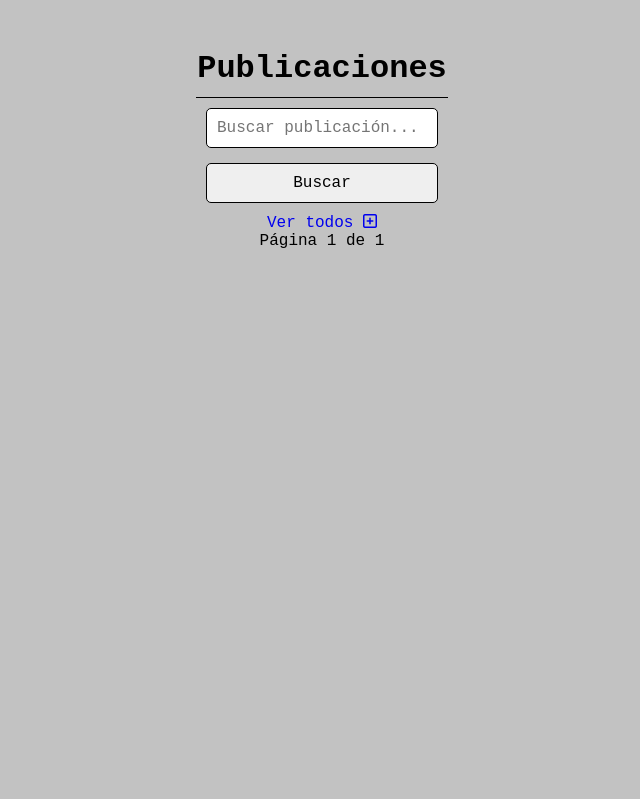
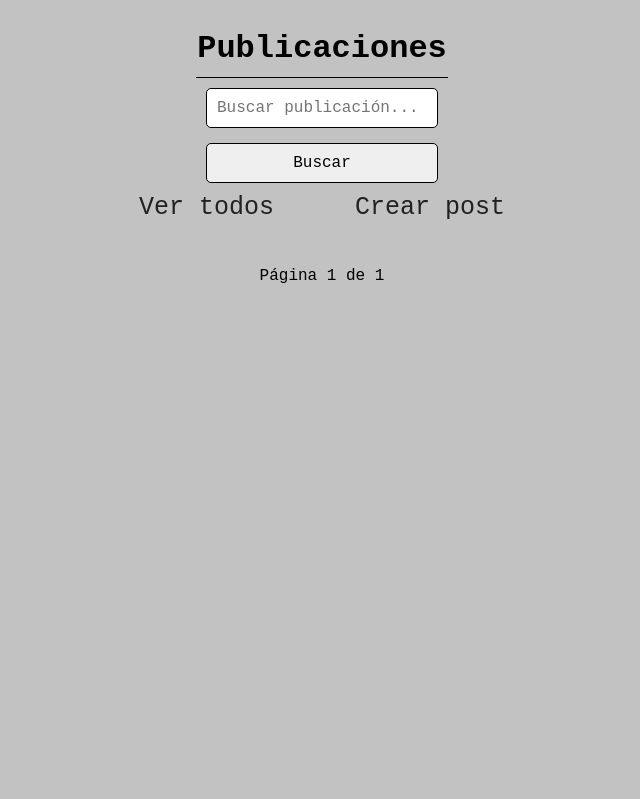
Before and after one commit to Naiitiry/django-blog, a Django app: page /post/ in a window 1280 px wide. Shown: the part 75-874 px from the top of the page, without its empty margins (318-958 px from the left). Run offline with Django 5.2, Linux system fonts and the light colour scheme; the visitor is signed in with stand-in values (Sample User, id 1); data that the repository does not hold is empty; some libraries are stand-ins or nearby versions.

Commit message:
updates for likes-unlikes

```diff
--- a/blog/post/urls.py
+++ b/blog/post/urls.py
@@ -10,6 +10,6 @@ urlpatterns = [
     path('view/<int:id>/add_comment/',views.add_comment,name='add_comment'),
     path('edit_comment/<int:id>/',views.edit_comment,name='edit_comment'),
     path('delete_coment/<int:id>/',views.delete_comment,name='delete_comment'),
-    path('view/<int:id>/like/<int:value>/',views.like_post,name='like_post'),
+    path('view/<int:id>/post_like/',views.post_like,name='post_like'),
 
 ]
--- a/blog/post/views.py
+++ b/blog/post/views.py
@@ -25,28 +25,20 @@ def index(request):
     return render(request,'post/post_index.html',context)
 
 @login_required
-def like_post(request,id,value):
+def post_like(request,id):
+    post=get_object_or_404(Post,id=id)
+    like = Like.objects.filter(user=request.user, post=post).first()
 
-    post = Post.objects.filter(is_deleted=False).annotate(like_count=Count('posts'))
-    user=request.user
-    existing_like = Like.objects.filter(post=post, user=user).first()
-
-    if existing_like:
-        if existing_like.value == value:
-            existing_like.delete()  # Si el usuario vuelve a hacer clic, se elimina su reacción
-        else:
-            existing_like.value = value  # Si cambia de Like a Dislike, se actualiza
-            existing_like.save()
+    if like:
+        like.delete()  # Si ya tiene un like, lo elimina
     else:
-        Like.objects.create(post=post, user=user, value=value)  # Nuevo Like/Dislike
-
-    return redirect('post_view',id=post.id)
+        Like.objects.create(user=request.user, post=post)  # Si no tiene like, lo agrega
+    return redirect('detail',id=post.id)
 
 @login_required
 def view(request,id):
     post=Post.objects.get(id=id)
     comments=post.comments.filter(is_deleted=False)
-
     context={
         'post':post,
         'comments':comments,
--- a/blog/static/css/style.css
+++ b/blog/static/css/style.css
@@ -29,7 +29,7 @@ main{
     display: flex;
     flex-direction: column;
     width: 100%;
-    padding: 50px;
+    padding: 30px;
     justify-content: flex-start;
     align-items: center;
     background-color: var(--color-primary);
@@ -104,6 +104,23 @@ nav a:hover{
     justify-content: space-around;
     align-items: center;
 }
+
+.view-create{
+    display: flex;
+    flex-direction: row;
+    justify-content: space-between;
+    width: 30%;
+}
+.view-create a{
+    font-size: 25px;
+    text-decoration: none;
+    color: #222121;
+    transition: 1s;
+}
+.view-create a:hover{
+    color:blue;
+    text-decoration: underline;
+}
 .view{
     width: 100%;
     text-decoration: none;
@@ -113,6 +130,9 @@ nav a:hover{
 }
 .view a{
     color: #222121;
+}
+.pagination{
+    margin: 45px 0 0 0;
 }
 .block {
     height: 100px;
--- a/blog/templates/post/post_index.html
+++ b/blog/templates/post/post_index.html
@@ -6,10 +6,10 @@
     {% endfor %}
     <h1>Publicaciones</h1>
     {% include 'post/partials/search.html' %}
-    <span>
+    <div class="view-create">
         <a href="{% url 'post_index' %}">Ver todos</a>
-        <a href="{% url 'post_create' %}"><i class="fa-regular fa-square-plus" alt="nuevo_post"></i></a>
-    </span>
+        <a href="{% url 'post_create' %}">Crear post</a>
+    </div >
 
     <ul class="view">
         {% for post in page_obj %}
@@ -18,12 +18,11 @@
                 <p>{{post.description|truncatechars:20}}</p>
             </a>
             <div>
-                <div class="block-count-comments">
-                    <p>Like</p>
-                    <p>Dislike</p>
+                <div class="block-count-comments col-11">
+                    <p>like</p>
                 </div>
                 <div>
-                    <p>{{post.comment_count}}</p>
+                    <p>{{post.comment_count}} - Comentarios</p>
                 </div>
             </div>
         {% endfor %}
```
Also changed, not shown: blog/post/models.py (+7 -10 lines), blog/templates/post/detail.html (+4 -4 lines).
